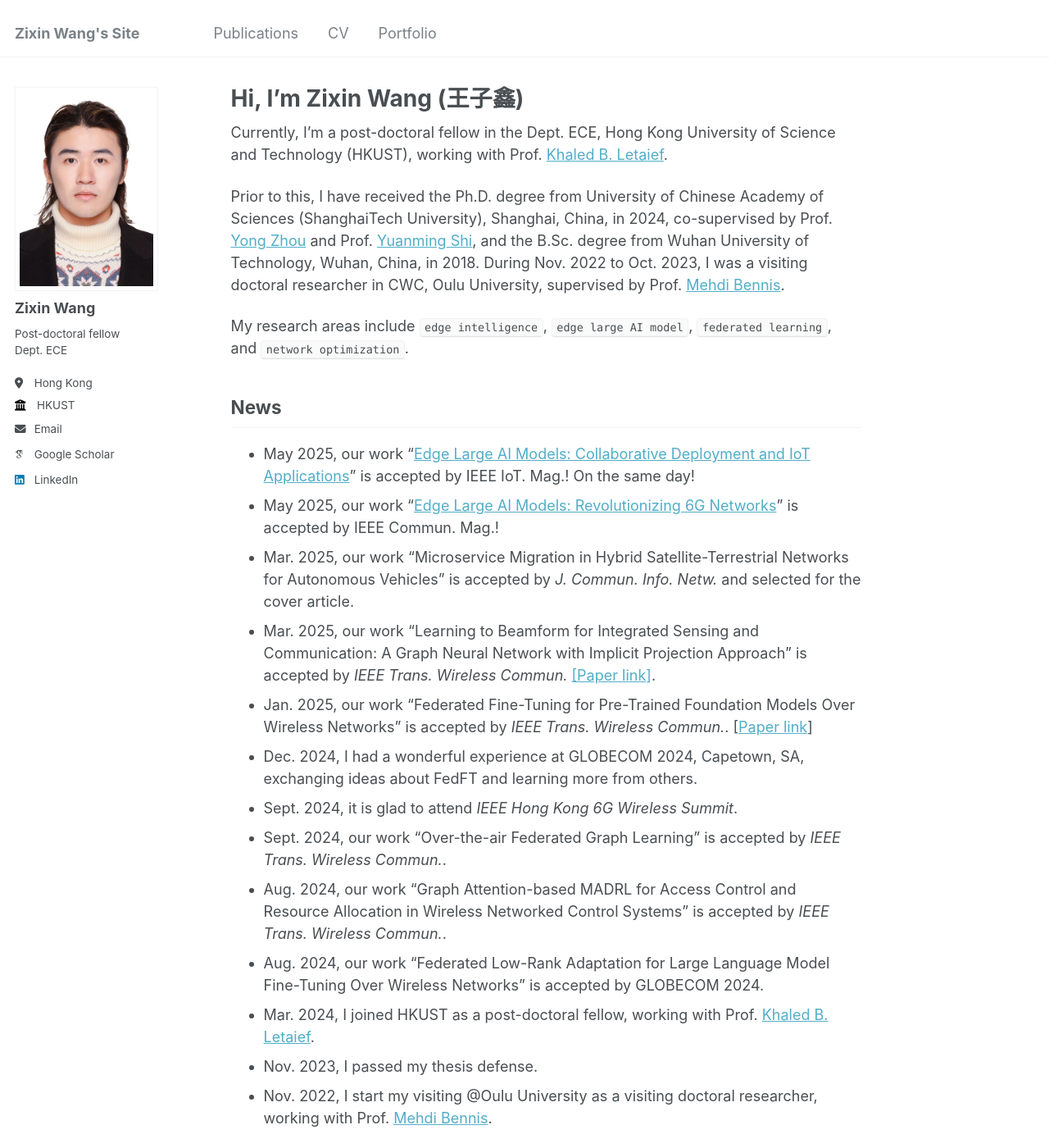
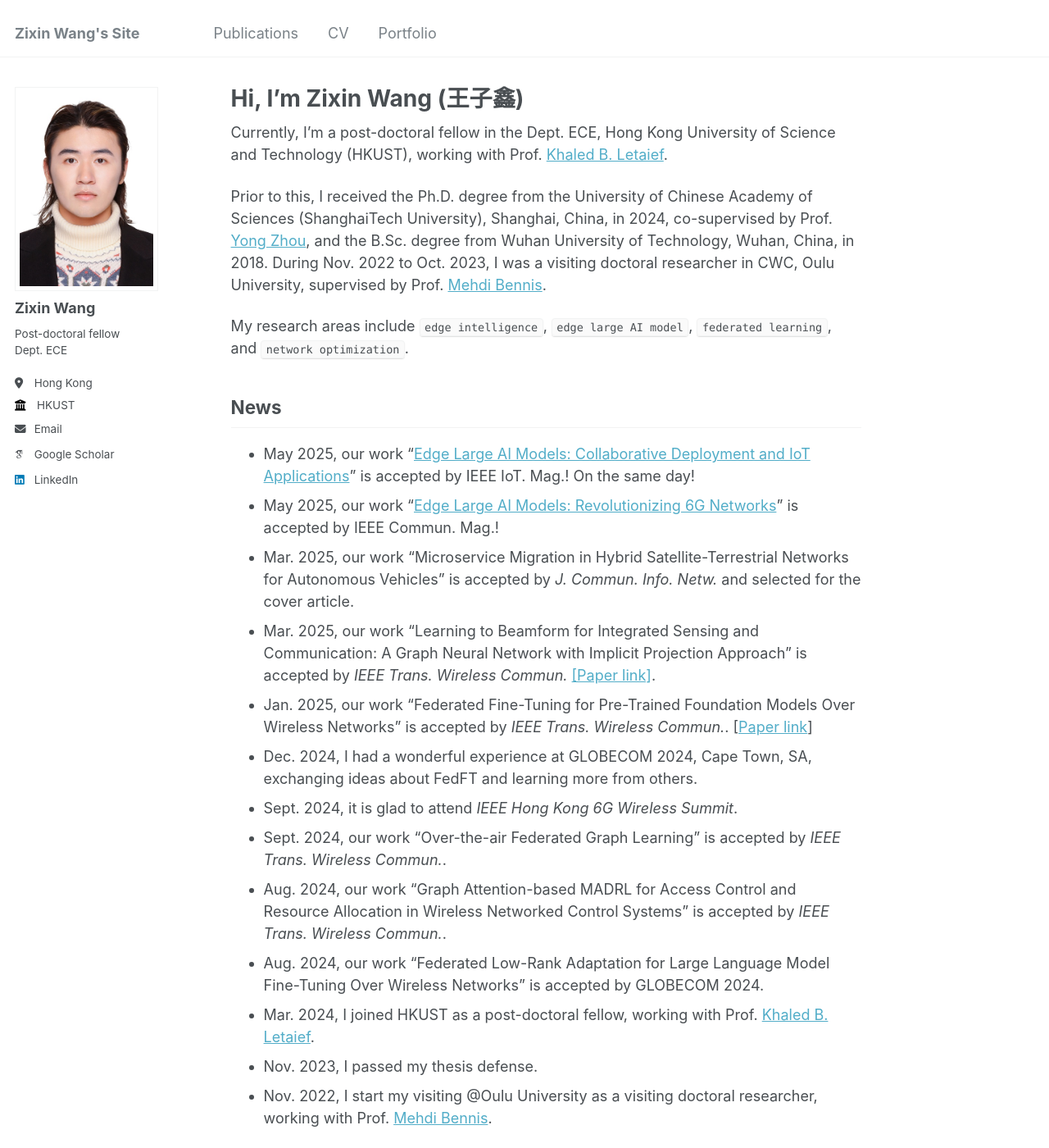
Before and after one commit to eewangzx/eewangzx.github.io, a Jekyll site: the page built from _pages/about.md, in a window 1280 px wide and 1400 px high. Shown: the whole window at 82% size. Built offline with Jekyll 4.4.1, drawn with Linux system fonts in a browser that asks for light colours; some web fonts are replaced.

Commit message:
Update about.md

```diff
--- a/_pages/about.md
+++ b/_pages/about.md
@@ -9,7 +9,7 @@ redirect_from:
 
 Currently, I'm a post-doctoral fellow in the Dept. ECE, Hong Kong University of Science and Technology (HKUST), working with Prof. [Khaled B. Letaief](https://facultyprofiles.hkust.edu.hk/profiles.php?profile=khaled-ben-letaief-eekhaled).
 
-Prior to this, I have received the Ph.D. degree from University of Chinese Academy of Sciences (ShanghaiTech University), Shanghai, China, in 2024, co-supervised by Prof. [Yong Zhou](https://faculty.sist.shanghaitech.edu.cn/faculty/zhouyong/index.html) and Prof. [Yuanming Shi](https://shiyuanming.github.io/), and the B.Sc. degree from Wuhan University of Technology, Wuhan, China, in 2018.
+Prior to this, I received the Ph.D. degree from the University of Chinese Academy of Sciences (ShanghaiTech University), Shanghai, China, in 2024, co-supervised by Prof. [Yong Zhou](https://faculty.sist.shanghaitech.edu.cn/faculty/zhouyong/index.html), and the B.Sc. degree from Wuhan University of Technology, Wuhan, China, in 2018.
 During Nov. 2022 to Oct. 2023, I was a visiting doctoral researcher in CWC, Oulu University, supervised by Prof. [Mehdi Bennis](https://sites.google.com/view/dr-mehdi-bennis/home).
 
 My research areas include `edge intelligence`, `edge large AI model`, `federated learning`, and `network optimization`.
@@ -21,7 +21,7 @@ My research areas include `edge intelligence`, `edge large AI model`, `federated
 - Mar. 2025, our work "Microservice Migration in Hybrid Satellite-Terrestrial Networks for Autonomous Vehicles" is accepted by *J. Commun. Info. Netw.* and selected for the cover article.
 - Mar. 2025, our work "Learning to Beamform for Integrated Sensing and Communication: A Graph Neural Network with Implicit Projection Approach" is accepted by *IEEE Trans. Wireless Commun.* [[Paper link]](https://ieeexplore.ieee.org/document/10932672).
 - Jan. 2025, our work "Federated Fine-Tuning for Pre-Trained Foundation Models Over Wireless Networks" is accepted by *IEEE Trans. Wireless Commun.*. [[Paper link](https://ieeexplore.ieee.org/abstract/document/10855336)]
-- Dec. 2024, I had a wonderful experience at GLOBECOM 2024, Capetown, SA, exchanging ideas about FedFT and learning more from others.
+- Dec. 2024, I had a wonderful experience at GLOBECOM 2024, Cape Town, SA, exchanging ideas about FedFT and learning more from others.
 - Sept. 2024, it is glad to attend *IEEE Hong Kong 6G Wireless Summit*.
 - Sept. 2024, our work "Over-the-air Federated Graph Learning" is accepted by *IEEE Trans. Wireless Commun.*.
 - Aug. 2024, our work "Graph Attention-based MADRL for Access Control and Resource Allocation in Wireless Networked Control Systems" is accepted by *IEEE Trans. Wireless Commun.*.
```
